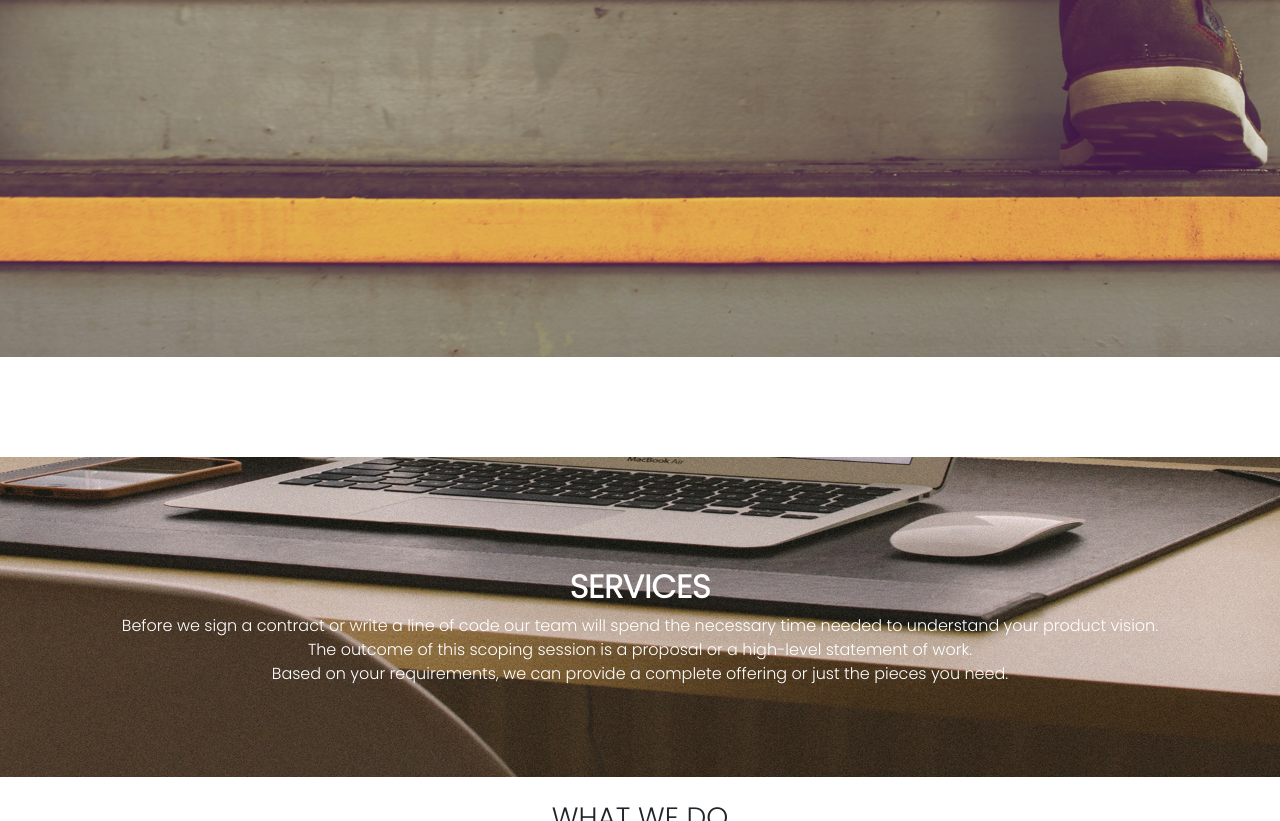
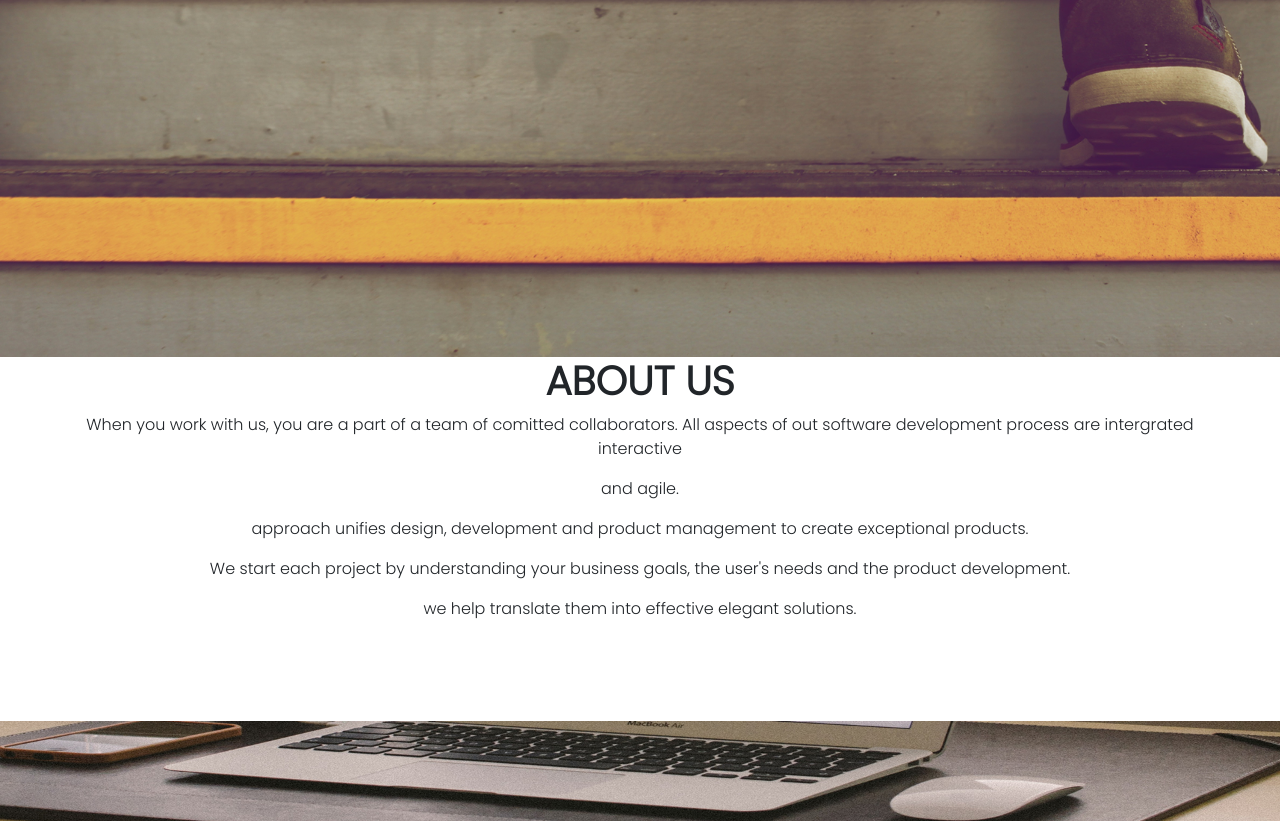
Before and after one commit to Janani-Ngii/DELANI, a plain HTML site: page index.html in a window 1280 px wide. Shown: the part 443-1264 px from the top of the page. Drawn offline with nearby package versions, Linux system fonts and the light colour scheme; a web font is replaced by a local one.

```diff
--- a/index.html
+++ b/index.html
@@ -24,7 +24,20 @@
           <div class="col"><img src="./Socials/mouse_click.png" alt="mouse click"></div>
         </div>
       </div>
+      <div class="container text-center about">
+          <h1> <STRONG>ABOUT US</STRONG></h1>
+          <p>
+              When you work with us, you are a part of a team of comitted collaborators.
+              All aspects of out software development process are intergrated <br>
+              interactive </p>
+              <p>and agile.</p>
+               <p> approach unifies design, development and product management
+                to create exceptional products.</p>
+              <p>We start each project by understanding your business goals,
+                the user's needs and the product development.</p>
+              <p>we help translate them into effective elegant solutions.</p>
 
+      </div>
       <div class="container-fluid services">
         <div class="serv">
           <h2 class="mt-5"> <strong>SERVICES</strong></h2>
```
